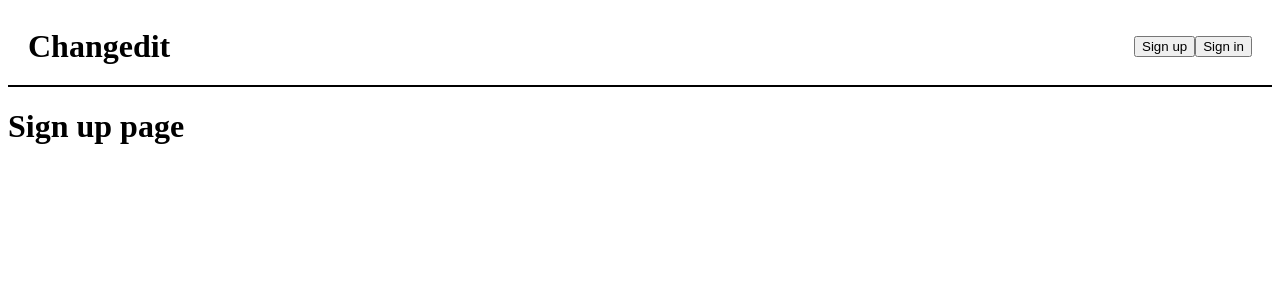
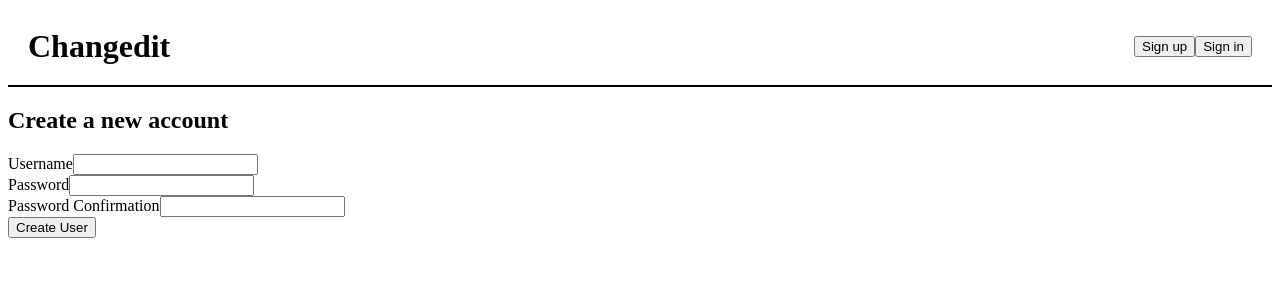
Before and after one commit to freddiekaplan-cme/mern-frontend, a React (Vite) app: page /sign-up in a window 1280 px wide. Shown: the top 300 px of the page. Built offline with nearby package versions, Linux system fonts and the light colour scheme.

Commit message:
Add sign in.

```diff
--- a/package.json
+++ b/package.json
@@ -10,6 +10,7 @@
     "preview": "vite preview"
   },
   "dependencies": {
+    "prettier": "^3.1.1",
     "react": "^18.2.0",
     "react-dom": "^18.2.0",
     "react-router-dom": "^6.20.1"
--- a/src/components/Header/index.tsx
+++ b/src/components/Header/index.tsx
@@ -1,10 +1,10 @@
-import { Link } from 'react-router-dom';
-import classes from './Header.module.css';
+import { Link } from "react-router-dom"
+import style from "./Header.module.css"
 
 const Header = () => (
-    <div className={classes.header}>
+	<div className={style.header}>
 		<h1>Changedit</h1>
-        <div className={classes.headerActions}>
+		<div className={style.headerActions}>
 			<Link to="/sign-up">
 				<button>Sign up</button>
 			</Link>
@@ -15,4 +15,4 @@ const Header = () => (
 	</div>
 )
 
-export default Header;
+export default Header
--- a/src/main.tsx
+++ b/src/main.tsx
@@ -3,7 +3,9 @@ import ReactDOM from "react-dom/client"
 import App from "./App.tsx"
 import "./index.css"
 import { RouterProvider, createBrowserRouter } from "react-router-dom"
-import Index from "./routes/index.tsx"
+import Index from "./routes/Index.tsx"
+import SignUp, { action as signUpAction } from "./routes/Signup.tsx"
+import SignIn, { action as signInAction } from "./routes/SignIn.tsx"
 
 const router = createBrowserRouter([
 	{
@@ -12,18 +14,20 @@ const router = createBrowserRouter([
 		children: [
 			{
 				index: true,
-        element: <Index />
+				element: <Index />,
 			},
 			{
 				path: "sign-in",
-        element: <h1>Sign in page</h1>
+				action: signInAction,
+				element: <SignIn />,
 			},
 			{
 				path: "sign-up",
-        element: <h1>Sign up page</h1>
-      }
-    ]
-  }
+				action: signUpAction,
+				element: <SignUp />,
+			},
+		],
+	},
 ])
 
 ReactDOM.createRoot(document.getElementById("root")!).render(
--- /dev/null
+++ b/src/routes/SignIn.tsx
@@ -0,0 +1,62 @@
+import { ActionFunctionArgs, Form, useActionData } from "react-router-dom"
+
+export const action = async (args: ActionFunctionArgs) => {
+	const { request } = args
+
+	const formData = await request.formData()
+
+	const username = formData.get("username")
+	const password = formData.get("password")
+
+	const response = await fetch(import.meta.env.VITE_BACKEND_URL + "/login", {
+		headers: {
+			"Content-Type": "application/json",
+		},
+		method: "POST",
+		body: JSON.stringify({ username, password }),
+	})
+
+	if (!response.ok) {
+		const { message } = await response.json()
+
+		return { message }
+	}
+
+	const { token } = await response.json()
+	console.log(token)
+
+	return null
+}
+
+const SignIn = () => {
+	//fångar action, undefined innan action körs
+	const error = useActionData() as { message: string } | undefined
+
+	return (
+		<div>
+			<h2>Sign in to your account</h2>
+			<Form method="post">
+				{error && (
+					<p>
+						<b>Error:</b> {error.message}
+					</p>
+				)}
+				<div>
+					<label htmlFor="username">Username</label>
+					<input type="text" name="username" id="username" required />
+				</div>
+
+				<div>
+					<label htmlFor="password">Password</label>
+					<input type="text" name="password" id="password" required />
+				</div>
+
+				<div>
+					<button type="submit">Sign In</button>
+				</div>
+			</Form>
+		</div>
+	)
+}
+
+export default SignIn
--- /dev/null
+++ b/src/routes/SignUp.tsx
@@ -0,0 +1,81 @@
+import {
+	ActionFunctionArgs,
+	Form,
+	redirect,
+	useActionData,
+} from "react-router-dom"
+
+export const action = async (args: ActionFunctionArgs) => {
+	const { request } = args
+
+	const formData = await request.formData()
+
+	const username = formData.get("username")
+	const password = formData.get("password")
+	const passwordConfirmation = formData.get("password_confirmation")
+
+	if (password !== passwordConfirmation) {
+		return { message: "Passwords don't match" }
+	}
+
+	const response = await fetch(
+		import.meta.env.VITE_BACKEND_URL + "/register",
+		{
+			headers: {
+				"Content-Type": "application/json",
+			},
+			method: "POST",
+			body: JSON.stringify({ username, password }),
+		},
+	)
+
+	if (!response.ok) {
+		const { message } = await response.json()
+
+		return { message }
+	}
+
+	return redirect("/sign-in")
+}
+
+const SignUp = () => {
+	//fångar action, undefined innan action körs
+	const error = useActionData() as { message: string } | undefined
+
+	return (
+		<div>
+			<h2>Create a new account</h2>
+			<Form method="post">
+				{error && (
+					<p>
+						<b>Error:</b> {error.message}
+					</p>
+				)}
+				<div>
+					<label htmlFor="username">Username</label>
+					<input type="text" name="username" id="username" required />
+				</div>
+				<div>
+					<label htmlFor="password">Password</label>
+					<input type="text" name="password" id="password" required />
+				</div>
+				<div>
+					<label htmlFor="password_confirmation">
+						Password Confirmation
+					</label>
+					<input
+						type="text"
+						name="password_confirmation"
+						id="password_confirmation"
+						required
+					/>
+				</div>
+				<div>
+					<button type="submit">Create User</button>
+				</div>
+			</Form>
+		</div>
+	)
+}
+
+export default SignUp
```
Also changed, not shown: vite.config.ts.timestamp-1702365876571-d1626e147eb9e.mjs (added, +10 -0 lines), .eslintrc.cjs, 2 other files (tests, documents, lock files or other folders). Lines whose indentation alone changed are shown as unchanged.
